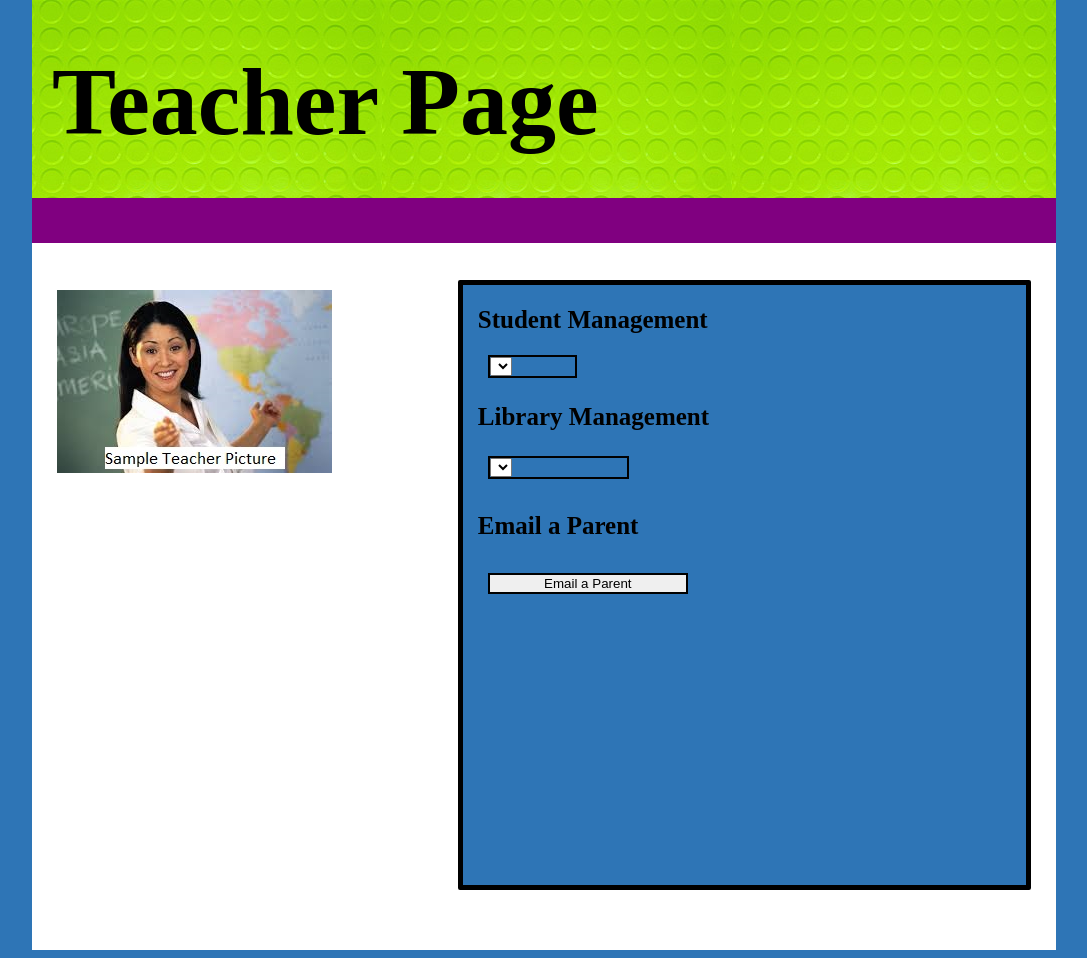
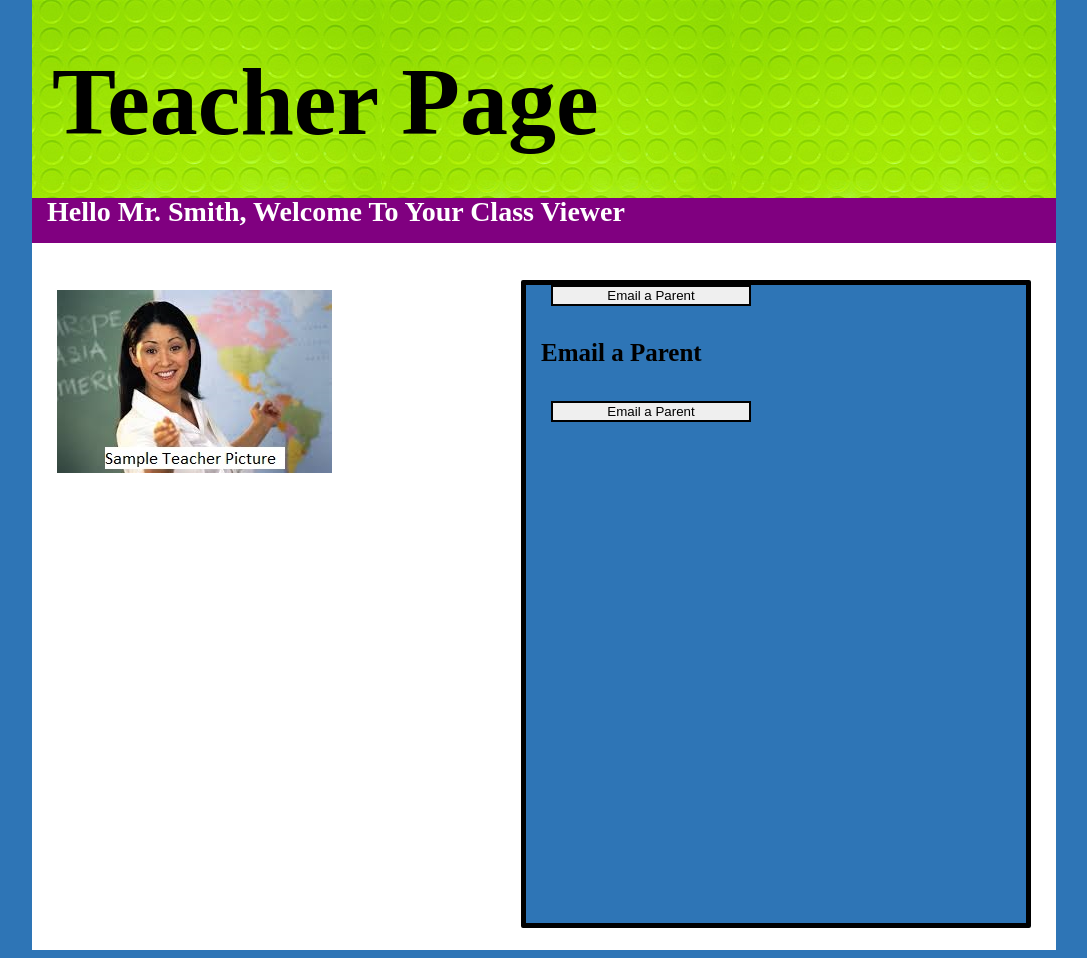
Before and after one commit to mojoopop/LibraryPerfect, a PHP site: page /teacherPage.php in a window 1280 px wide. Shown: the whole page, without its empty margins (96-1183 px from the left). Run offline with PHP 8.4, Linux system fonts and the light colour scheme; data that the repository does not hold is empty.

Commit message:
Update
Minor mapping fix

```diff
--- a/libraryManagement.php
+++ b/libraryManagement.php
@@ -68,7 +68,7 @@
 
 		}
 	};
-	clickClassrooms.onclick = function()
+	/*clickClassrooms.onclick = function()
 	{
 		if(hideClassrooms.style.display == "none")
 		{
@@ -81,7 +81,7 @@
 			hideClassrooms.style.display = 'none';
 			hideTeachers.style.display = 'none';
 		}
-	};
+	};*/
 	clickStudents.onclick = function()
 	{
 		if(hideStudents.style.display == "none")
@@ -114,7 +114,7 @@
   <div id="contentContainer" style="position:absolute; top:100px;width:100%;">
 
 
-  <div id="manageTeachersChooser" class="chooserBox"><img id="managerIcons" src="images/managerIcons/teacherManager.png" height="200px"/>
+  <div id="manageTeachersChooser"  style="display:block; visibility:visible;" class="chooserBox"  onclick="chooserManager();"><img id="managerIcons" src="images/managerIcons/teacherManager.png" height="200px"/>
     <h1 id="managerIconTitle">Manage Teachers</h1>
   </div>
 
--- a/teacherPage.php
+++ b/teacherPage.php
@@ -1,12 +1,34 @@
-
+<!DOCTYPE html>
+<!--
+To change this license header, choose License Headers in Project Properties.
+To change this template file, choose Tools | Templates
+and open the template in the editor.
+-->
 <html>
     <head>
         <meta charset="UTF-8">
         <title></title>
+    </head>
+    <body style=" background-color:#2E75B6; background-repeat:no-repeat;">
 
-        <script src="teacherPageGetName.js" type="text/javascript">
 
-        if (window.XMLHttpRequest)
+
+
+        <div id="mainContainer"style=" position:relative;width:1024px;height:750px;margin-left:auto; margin-right:auto; margin-top:200px;background-color:#fff;">
+
+
+            <div id="schoolLogo" style="background-color: #0C6; background-image: url(images/greenbackground.jpg); background-repeat:repeat; position: absolute; left: 0px; top: -200px; font-weight: bold; color: #000; height: 200px; width: 1024px;  text-align:left; font-family:KBKids;">
+
+                <p id="welcomeInfo" style="padding-left:20px; font-size: 96px; position:absolute; top:-50px; " >Teacher Page</p></div>
+
+            <h1 id="homeTitle" style=" width:1024px; height: 45px; position:absolute; top:-21px;background-color:#800080; color:#FFF; font-family: SegoePrint; font-size: 28px; "> <p id="teacherName" style=" position:absolute; top: -30px; left:15px">No Name Available!</p></h1>
+
+            <div>
+                <p id="teacherPicture" style="width: 275px; height: 183px; background-image: url(images/teacher.jpg); background-repeat: no-repeat; position: relative; left: 25px; top: 90px;"></p>
+            </div>
+
+            <script>
+                if (window.XMLHttpRequest)
                 {// code for IE7+, Firefox, Chrome, Opera, Safari
                     xmlhttp = new XMLHttpRequest();
                 }
@@ -19,74 +41,40 @@
                 xmlDoc = xmlhttp.responseXML;
 
                 document.getElementById("teacherName").innerHTML =
-                        "Hello " + xmlDoc.getElementsByTagName("teacherName")[0]
-                        .childNodes[0].nodeValue + ", \n\
-                            Welcome To Your Class Viewer";
+                        "Hello " + xmlDoc.getElementsByTagName("teacherName")[0].childNodes[0].nodeValue + ", Welcome To Your Class Viewer";
 
                 function showDiv() {
                     document.getElementById('emailDiv').style.display = "block";
                 }
-        </script>
 
-    </head>
-    <body style=" background-color:#2E75B6; background-repeat:no-repeat;">
+                function showDiv2() {
+                    document.getElementById('teacherForm').style.display = "block";
+                }
 
-        <div id="mainContainer"style=" position:relative;width:1024px;height:750px;margin-left:auto; margin-right:auto; margin-top:200px;background-color:#fff;">
+            </script>
 
+            <div id="teacherForm" style="background-color: #2E75B6; width: 500px; height: 85%; position: absolute; right: 25px; top: 80px; border: 5px solid black; border-radius: 2px; ">
+                <div id="libViewer" style="display: none;" class="libView">
+                <h2 id="libraries" style="font-family: KBKids; font-weight: bold; position: relative; left: 15px; font-size: 25px;">Library Management</h2>
+                <form>
+                    <select name="libraryList" style="width: 300px; left: 25px; position: relative; border: 2px solid black;" onchange="alert(this.value)">
+                        <option>Available Libraries</option>
+                        <option value="lib1">lib 1</option>
+                        <option value="lib2">lib 2</option>
+                        <option value="lib3">lib 3</option>
+                        <option value="lib4">lib 4</option>
+                        <option value="lib5">lib 5</option>
+                    </select>
+                </form>
 
-            <div id="schoolLogo" style="background-color: #0C6; background-image: url(images/greenbackground.jpg); background-repeat:repeat; position: absolute; left: 0px; top: -200px; font-weight: bold; color: #000; height: 200px; width: 1024px;  text-align:left; font-family:KBKids;">
-
-                <p id="welcomeInfo" style="padding-left:20px; font-size: 96px; position:absolute; top:-50px; " >Teacher Page</p></div>
-
-            <h1 id="homeTitle" style=" width:1024px; height: 45px; position:absolute; top:-21px;background-color:#800080; color:#FFF; font-family: SegoePrint; font-size: 28px; "> <p id="teacherName" style=" position:absolute; top: -30px; left:15px"></p></h1>
-
-            <div>
-                <p id="teacherPicture" style="width: 275px; height: 183px; background-image: url(images/teacher.jpg); background-repeat: no-repeat; position: relative; left: 25px; top: 90px;"></p>
-            </div>
-
-            <div id="teacherForm" style="background-color: #2E75B6; width: 55%; height: 80%; position: absolute; right: 25px; top: 80px; border: 5px solid black; border-radius: 2px; ">
-
-
-                <h2 id="studentManagement" style="font-family: KBKids; font-weight: bold; position: relative; left: 15px; font-size: 25px;">Student Management</h2>
-                <div id="sManage" style="width: 85px; left: 25px; position: relative; border: 2px solid black;">
-                <?php
-                mysql_connect('lb2014.db.8199569.hostedresource.com', 'lb2014', 'WebDev@014');
-                mysql_select_db('lb2014');
-
-                $sql = "SELECT fName FROM student";
-                $result = mysql_query($sql);
-
-                echo "<select name='fName' >";
-                while ($row = mysql_fetch_array($result)) {
-                    echo "<option value='" . $row['fName'] ."'>" . $row['fName'] ."</option>";
-                }
-                echo "</select>";
-                ?>
-                </div>
-                <h3 id="libManagement" style="font-family: KBKids; font-weight: bold; position: relative; left: 15px; font-size: 25px;">Library Management</h3>
-
-                <div id="lManage" style="width: 137px; left: 25px; position: relative; border: 2px solid black;">
-                <?php
-                mysql_connect('lb2014.db.8199569.hostedresource.com', 'lb2014', 'WebDev@014');
-                mysql_select_db('lb2014');
-
-                $sql = "SELECT libName FROM library";
-                $result = mysql_query($sql);
-
-                echo "<select library='libName'>";
-                while ($row = mysql_fetch_array($result)) {
-                    echo "<option value='" . $row['libName'] ."'>" . $row['libName'] ."</option>";
-                }
-                echo "</select>";
-                ?>
                 </div>
 
+                <input type="button" name="emails" value="Email a Parent" onclick="showDiv()" style="width: 200px; left: 25px; position: relative; border: 2px solid black;" />
 
                 <h4 id="emailToParent" style="font-family: KBKids; font-weight: bold; position: relative; left: 15px; font-size: 25px;">Email a Parent</h4>
 
                 <div id="emailDiv" style="display: none;" class="emailParent">
 
-<!--              form displayed when the email parent button is pressed-->
                     <?php
                     if (!isset($_POST["submit"])) { //if the user has not yet submited the email display this form
                         ?>
@@ -97,7 +85,6 @@
                             Email: <input type="text" name="emails" style="width: 200px; left: 25px; position: relative; border: 2px solid black;"><br>
                             <input type="submit" name="submit" value="Send">
                         </form>
-
                      <?php
                         } else {
                             if (isset($_POST["from"])) {
@@ -107,8 +94,8 @@
                                 } else {
                                     $from = $_POST["from"]; // who is sending the email (form name = from)
                                     $subject = $_POST["studentName"]; // who the student of the email is
-                                    $message = $_POST["message"]; //what message the parents are to receive
-                                    $email = $_POST("emails"); //the email the message is being sent to
+                                    $message = $_POST["message"];
+                                    $email = $_POST("emails");
                                     $message = wordwrap($message, 70);
                                     // send the email to the parent
                                     mail($emails, $studentName, $message, "From: $from\n");
@@ -116,9 +103,11 @@
                             }
                         }
                         ?>
-
                 </div>
                 <input type="button" name="emails" value="Email a Parent" onclick="showDiv()" style="width: 200px; left: 25px; position: relative; border: 2px solid black;" />
             </div>
+
+
+
     </body>
 </html>
```
